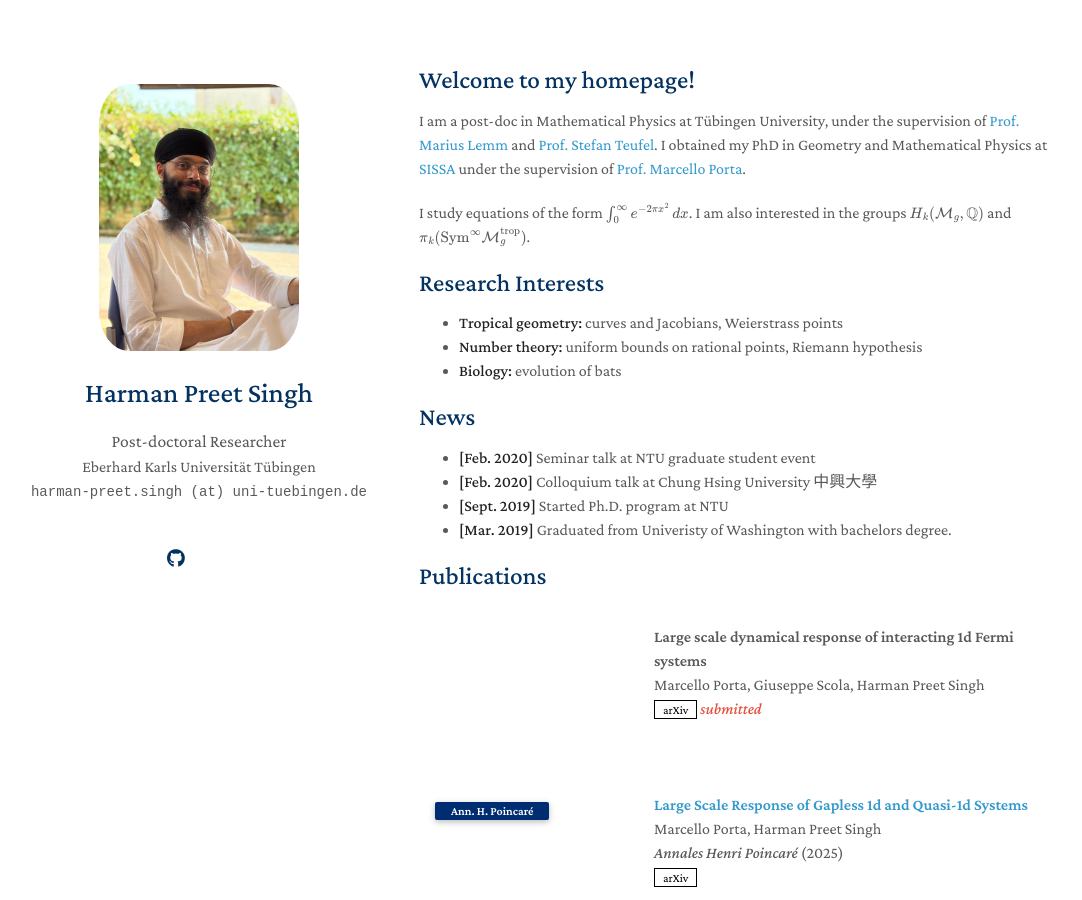
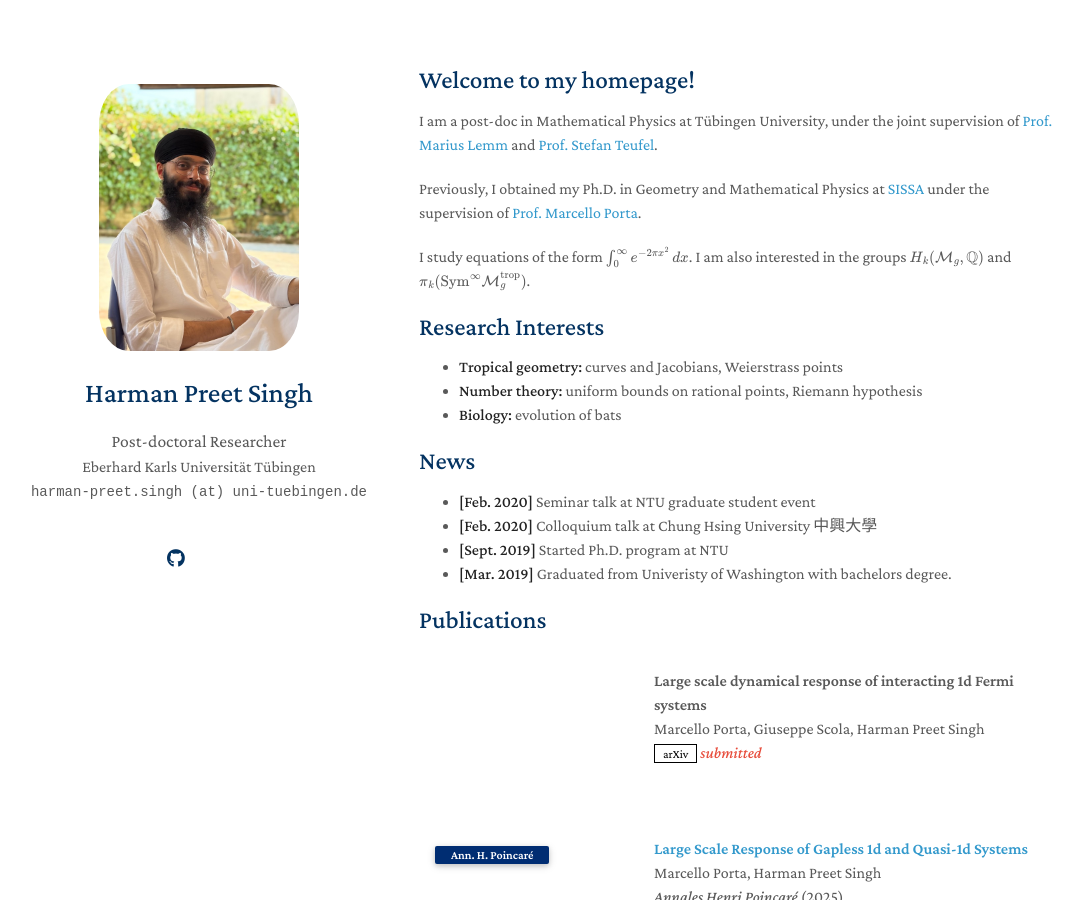
Before and after one commit to singh-hp/singh.github.io, a Jekyll site: the page built from index.md, in a window 1280 px wide and 900 px high. Shown: the whole window, without its empty margins (21-1103 px from the left). Built offline with Jekyll 4.4.1, drawn with Linux system fonts in a browser that asks for light colours; a style sheet for code colours, icons or effects is not loaded; our own code applies the rules of GitHub Pages for plain Markdown files.

Commit message:
Revise introduction and add PhD information
Updated the wording for clarity and added previous education details.

```diff
--- a/index.md
+++ b/index.md
@@ -4,8 +4,9 @@ layout: homepage
 
 ## Welcome to my homepage!
 
-I am a post-doc in Mathematical Physics at Tübingen University, under the supervision of [Prof. Marius Lemm](https://www.math.uni-tuebingen.de/de/forschung/maphy/personen/mariuslemm/mariuslemm) and [Prof. Stefan Teufel](https://www.math.uni-tuebingen.de/de/forschung/maphy/personen/stefanteufel?set_language=de).
-I obtained my PhD in Geometry and Mathematical Physics at [SISSA](https://www.sissa.it) under the supervision of [Prof. Marcello Porta](https://sites.google.com/view/marcelloporta/home).
+I am a post-doc in Mathematical Physics at Tübingen University, under the joint supervision of [Prof. Marius Lemm](https://www.math.uni-tuebingen.de/de/forschung/maphy/personen/mariuslemm/mariuslemm) and [Prof. Stefan Teufel](https://www.math.uni-tuebingen.de/de/forschung/maphy/personen/stefanteufel?set_language=de).
+
+Previously, I obtained my Ph.D. in Geometry and Mathematical Physics at [SISSA](https://www.sissa.it) under the supervision of [Prof. Marcello Porta](https://sites.google.com/view/marcelloporta/home).
 
 I study equations of the form $\int_0^\infty e^{-2\pi x^2} \, dx$.
 I am also interested in the  groups \\(H_k(\mathcal M_g, \mathbb Q)\\) and
```
